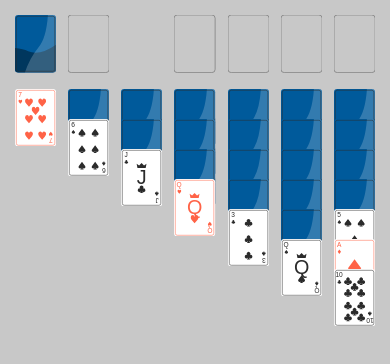
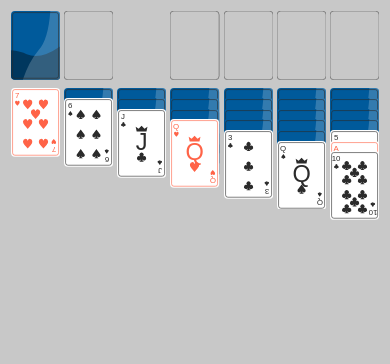
Before and after one commit to harrisonn26/solitare, a React app: page / in a window 390 px wide. Shown: the top 364 px of the page. Built offline with nearby package versions, Linux system fonts and the light colour scheme.

Commit message:
Improved scalling for small screens

```diff
--- a/src/App.tsx
+++ b/src/App.tsx
@@ -1,9 +1,23 @@
-import React, { useEffect } from "react";
+import React, { useEffect, useState } from "react";
 import Board from "./components/board";
 export default function App() {
+	const [windowDimentions, setWindowDimentions] = useState({
+		width: innerWidth,
+		height: innerHeight,
+	});
+	const handleResize = () => {
+		setWindowDimentions({
+			height: window.innerHeight,
+			width: window.innerWidth,
+		});
+	};
+	useEffect(() => {
+		window.addEventListener("resize", handleResize);
+		return () => window.removeEventListener("resize", handleResize);
+	}, []);
 	return (
 		<div>
-			<Board />
+			<Board width={windowDimentions.width} />
 		</div>
 	);
 }
--- a/src/components/board.css
+++ b/src/components/board.css
@@ -10,3 +10,8 @@ body {
 	padding: 5px;
 	vertical-align: top;
 }
+@media (max-width: 750px) {
+	.card_slot {
+		padding: 1px;
+	}
+}
--- a/src/components/board.tsx
+++ b/src/components/board.tsx
@@ -1,12 +1,12 @@
-import React, { useEffect } from "react";
+import React, { useEffect, useState } from "react";
 import Draggable from "react-draggable";
-import { getCard, cardBack } from "../game/card";
+import { getCard, cardBack, emptySlot } from "../game/card";
 import { Game, Stack } from "../game/gameTypes";
 import { deal, moveStack, stopMove } from "../store/gameSlice";
 import { useAppDispatch, useAppSelector } from "../store/store";
 import "./board.css";
 
-type BoardProps = {};
+type BoardProps = { width: number };
 
 export default function Board(props: BoardProps) {
 	const dispatch = useAppDispatch();
@@ -14,6 +14,7 @@ export default function Board(props: BoardProps) {
 	useEffect(() => {
 		dispatch(deal());
 	}, []);
+
 	const game: Game = useAppSelector((state) => state.game);
 
 	const renderColumn = (column: Stack) => {
@@ -23,7 +24,8 @@ export default function Board(props: BoardProps) {
 					? column.data.map((card, i) => {
 							let top = 0;
 							if (i > 0) {
-								top = i * 30;
+								if (props.width > 1300) top = i * 35;
+								else top = i * (props.width / 37);
 							}
 							const z = card.posOffset.x === 0 ? i : i + 20;
 							return (
@@ -90,16 +92,3 @@ export default function Board(props: BoardProps) {
 		</table>
 	);
 }
-const emptySlot = (
-	<svg version="1.1" xmlns="http://www.w3.org/2000/svg" viewBox="0 0 250 350">
-		<rect
-			width="250"
-			height="350"
-			rx="20"
-			ry="20"
-			fill="none"
-			strokeWidth="1%"
-			stroke={"#555555"}
-		/>
-	</svg>
-);
--- a/src/game/card.tsx
+++ b/src/game/card.tsx
@@ -905,3 +905,16 @@ export const cardBack = (
 		/>
 	</svg>
 );
+export const emptySlot = (
+	<svg version="1.1" xmlns="http://www.w3.org/2000/svg" viewBox="0 0 250 350">
+		<rect
+			width="250"
+			height="350"
+			rx="20"
+			ry="20"
+			fill="none"
+			strokeWidth="1%"
+			stroke={"#555555"}
+		/>
+	</svg>
+);
```
